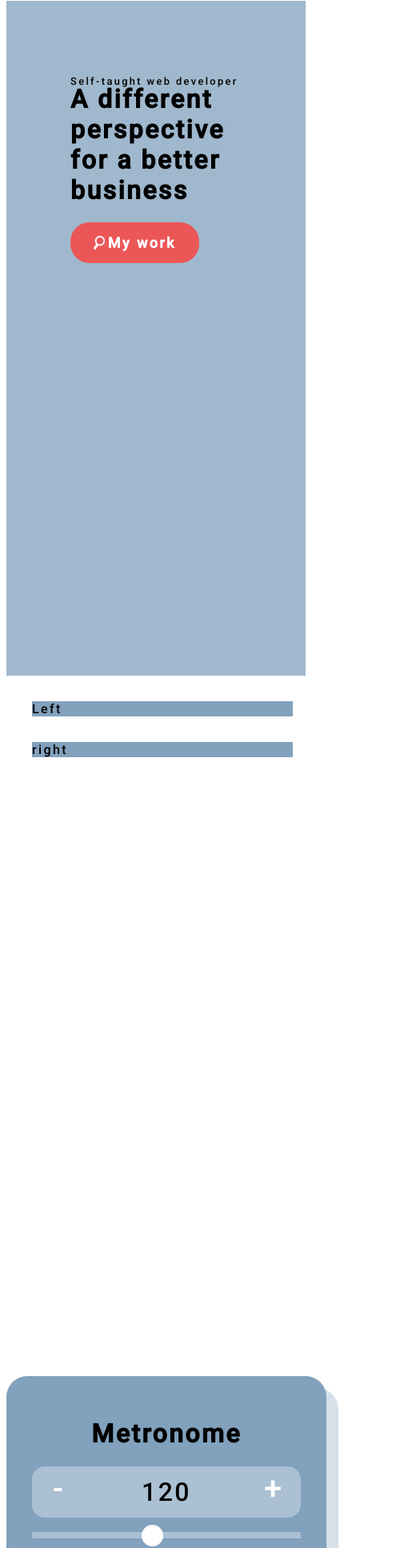
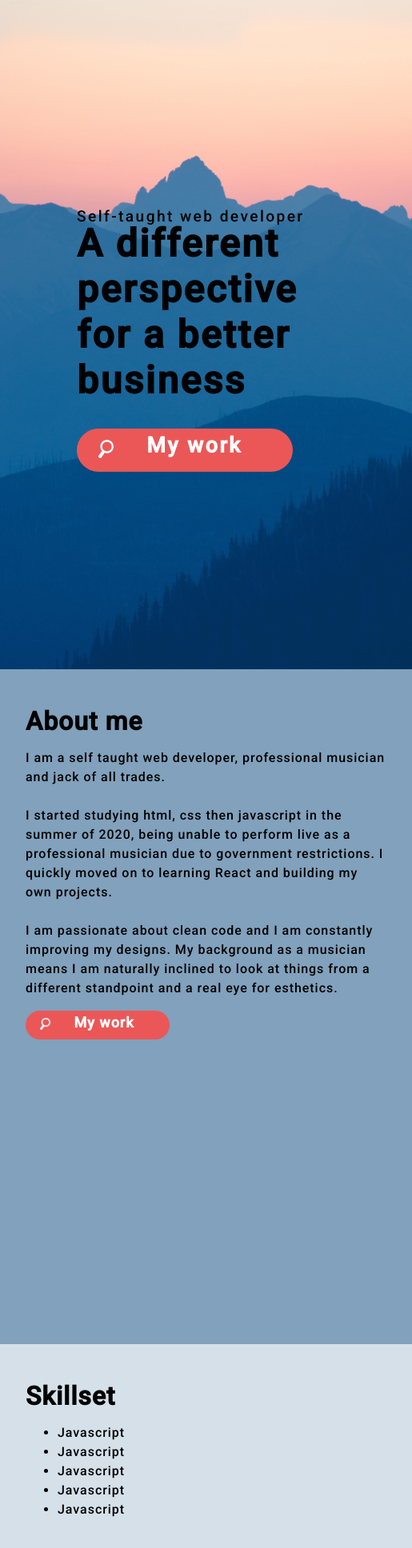
Before and after one commit to phildehovre/phil-react-website, a React (Create React App) app: page / in a window 390 px wide. Shown: the part 64-2000 px from the top of the page at 80% size, 515 px wide, since content can reach past the window. Built offline with nearby package versions, Linux system fonts and the light colour scheme; no server answers.

Commit message:
Responsive

```diff
--- /dev/null
+++ b/src/assets/about.js
@@ -0,0 +1 @@
+export const bio = 'I am a self taught web developer, professional musician and jack of all trades. I started studying html, css then javascript in the summer of 2020, being unable to perform live as a professional musician due to government restrictions. I quickly moved on to learning React and building my own projects. I am passionate about clean code and constantly improving my designs. My background as a musician means I am naturally inclined to look at things from a different standpoint and a real eye for esthetics.'
--- a/src/components/App.js
+++ b/src/components/App.js
@@ -3,14 +3,20 @@ import {BrowserRouter} from 'react-router-dom'
 // import Metronome from './metronome/components/UI'
 import Metronome from './metronome/Metronome'
 
+
+import {bio} from '../assets/about'
 import './style.css'
 
 function App() {
 
     const [showSongs, setShowSongs] = useState(false)
 
+
+
     function scrollIntoView(e) {
         const element = document.getElementById(e.target.attributes.linked.value)
+        console.log(element)
+        // Event.stopPropagation()
         element.scrollIntoView({behavior: "smooth", block: "end", inline: "nearest"})
     }
 
@@ -20,24 +26,42 @@ function App() {
             <nav className='navbar'>
                 <img alt=''/>
                 <div className='navbar logo'>Phil De Hovre</div>
-                <div onClick={scrollIntoView} className='navbar button'>Home</div>
+                <div onClick={scrollIntoView} className='navbar button' linked='hero-there'>Home</div>
                 <div onClick={scrollIntoView} className='navbar button'linked='metro-there'>Projects</div>
-                <div onClick={scrollIntoView} className='navbar button'>Contact</div>
+                <div onClick={scrollIntoView} className='navbar button'linked=''>Contact</div>
                 <div onClick={scrollIntoView} className='navbar button' linked='about-there'>About</div>
             </nav>
-            <div className='hero'>
+            <div className='hero' id='hero-there'>
                 <div className='headline-container'>
                     <p className='headline-subtitle'>Self-taught web developer</p>
                     <h1>A different perspective for a better business</h1>
+                <div className='headline-cta'>
+                        <div className='headline-cta-logo'></div>
+                        <h2 onClick={scrollIntoView} linked='metro-there'>My work</h2>
+                    </div>
+                </div>
+            </div>
+            <div className='about-container' id="about-there">
+                <div className='about-left'>
+                    <h1>About me</h1>
+                    <p>I am a self taught web developer, professional musician and jack of all trades.<br /> <br/>
+                    I started studying html, css then javascript in the summer of 2020, being unable to perform live as a professional musician due to government restrictions. I quickly moved on to learning React and building my own projects.<br/><br/>
+                    I am passionate about clean code and I am constantly improving my designs. My background as a musician means I am naturally inclined to look at things from a different standpoint and a real eye for esthetics.</p>
                     <div className='headline-cta'>
                         <div className='headline-cta-logo'></div>
                         <h2>My work</h2>
                     </div>
                 </div>
-            </div>
-            <div className='about-container' id="about-there">
-                <div className='about-left'>Left</div>
-                <div className='about-right'>right</div>
+                <div className='about-right'>
+                    <h1>Skillset</h1>
+                    <ul>
+                        <li>Javascript</li>
+                        <li>Javascript</li>
+                        <li>Javascript</li>
+                        <li>Javascript</li>
+                        <li>Javascript</li>
+                    </ul>
+                </div>
             </div>
             <div className='metro-container' id="metro-there">
                 <div className='metro-left'>
@@ -46,7 +70,6 @@ function App() {
                     <Metronome showSongs={showSongs} setShowSongs={setShowSongs}/>
                 </div>
             </div>
-            {/* <Metronome /> */}
             </BrowserRouter>
         </div>
     )
--- a/src/components/metronome/DropdownItem.js
+++ b/src/components/metronome/DropdownItem.js
@@ -12,7 +12,7 @@ const DropdownItem = (props) => {
     }
 
     return (
-      <div className="metro-dropdown-item" onClick={e => handleClick(e)}>{sound}</div>
+      <div className="metro-dropdown-item" onClick={handleClick}>{sound}</div>
     )
   }
 
--- a/src/components/metronome/Metronome.js
+++ b/src/components/metronome/Metronome.js
@@ -19,21 +19,18 @@ const Metronome = ({showSongs, setShowSongs}) => {
     const [bpm, setBpm] = useState(120)
     const [tempoInterval, setTempoInterval] = useState(null)
     const [tapped, setTapped] = useState()
-    // const [light, setLight] = useState(undefined)
     const [soundEffect, setSoundEffect] = useState('sidestick')
     const [debouncedBpm, setDebouncedBpm] = useState(bpm)
     const [dropdownOpen, setDropdownOpen] = useState(false)
-    // const [showListSizeSelector, setShowListSizeSelector] = useState(false)
     const [searchTerm, setSearchTerm] = useState('Search')
     const [listSize, setListSize] = useState(25)
 
-    // const [showSongs, setShowSongs] = useState(false)
 
     const [cowbell] = useSound(Cowbell)
     const [woodblock] = useSound(Woodblock)
     const [sidestick] = useSound(Sidestick)
 
-    // Tap Tempo Logic:
+    // ========================== Tap Tempo Logic:
 
     const tapTempo = () => {
       if (tapped) {
@@ -73,16 +70,6 @@ const Metronome = ({showSongs, setShowSongs}) => {
 
 
 
-    // const trigger = (duration) => {
-    //   if (play) {
-    //     playSound()
-    //     setLight(!true)
-    //     setTimeout(() => {setLight(!false)}, duration/2)
-    //   } else {
-    //     return;
-    //   }
-    // }
-
     const startClick = () => {
       setPlay(!play)
     }
@@ -103,7 +90,7 @@ const Metronome = ({showSongs, setShowSongs}) => {
         if (bpm <= 40) {
           setBpm(40)
         }
-        if (bpm > 220) {
+        if (bpm >= 220) {
           setBpm(220)
         }
         const intervalId = setTimeout(() => {
@@ -111,9 +98,9 @@ const Metronome = ({showSongs, setShowSongs}) => {
             }, 500);
         return (() => {
             (clearTimeout(intervalId))
-            console.log('cleared')
         })
     }, [bpm])
+
 
 
     // ========================== Song list Logic ===============================
@@ -130,16 +117,21 @@ const Metronome = ({showSongs, setShowSongs}) => {
       console.log(searchTerm)
     }
 
+    const increment = () => {
+      setBpm(Number(bpm) + 1)
+    }
+    const decrement = () => {
+      setBpm(Number(bpm) - 1)
+    }
 
 
     return (
         <div className='metronome'>
             <h1>Metronome</h1>
             <div className="metro-display">
-                <div className="metro-btn decrement" onClick={e => setBpm(bpm - 1)}>-</div>
+                <div className="metro-btn decrement" onClick={decrement}>-</div>
                 <div className='metro-display bpm'>{bpm}</div>
-                {/* <input type="number" value={bpm} onChange={e => setBpm(e.target.value)}/> */}
-                <div  className="metro-btn increment" onClick={e => setBpm(bpm + 1)}>+</div>
+                <div  className="metro-btn increment" onClick={increment}>+</div>
             </div>
             <input type="range" min="40" max="220" value={bpm} onChange={e =>setBpm(e.target.value)}/>
             <div className="metro-controls">
@@ -147,20 +139,19 @@ const Metronome = ({showSongs, setShowSongs}) => {
             <div
               className="metro-btn-generate"
               onClick={e => generateSongs()}
-              // onMouseEnter={e => renderListSizeSelector(true)}
-              // onMouseLeave={e => renderListSizeSelector(false)}
               >
-                {/* <div className={`listsize ${showListSizeSelector? `open`: `closed`}`}>amount showing</div> */}
               </div>
 
-            <div onClick={tapTempo} className="metro-btn-tap">Tap!</div>
+            <div onClick={tapTempo} className="metro-btn-tap">
+              <div className="outer"></div>
+              <div className="inner"></div>
+            </div>
             <SearchBar
               searchTerm={searchTerm}
               setSearchTerm={setSearchTerm}
               handleSearch={handleSearch}
               />
-            <div className='metro-dropdown-header' onClick={e => setDropdownOpen(!dropdownOpen)}>{soundEffect}</div>
-            </div>
+            <div className='metro-dropdown-header' onClick={e => setDropdownOpen(!dropdownOpen)}>{soundEffect}
               <Dropdown
                 open={dropdownOpen}
                 soundEffect={soundEffect}
@@ -168,6 +159,8 @@ const Metronome = ({showSongs, setShowSongs}) => {
                 dropdownOpen={dropdownOpen}
                 setDropdownOpen={setDropdownOpen}
                 />
+            </div>
+            </div>
               <SongList
                 bpm={debouncedBpm}
                 showSongs={showSongs}
@@ -175,14 +168,9 @@ const Metronome = ({showSongs, setShowSongs}) => {
                 listSize={listSize}
                 setListSize={setListSize}
               />
-              {/* <SongListRefactor
-                bpm={debouncedBpm}
-                showSongs={showSongs}
-                searchTerm={searchTerm}
-              /> */}
               <input type='range' min='0' max='50' onChange={e => setListSize(e.target.value)}/>
               <div>{listSize}</div>
-              <div>Powered by GetSongBpm.com</div>
+              <h6 style={{color: 'var(--secondary)'}}>Powered by GetSongBpm.com</h6>
         </div>
     )
 }
--- a/src/components/metronome/SongList.js
+++ b/src/components/metronome/SongList.js
@@ -18,7 +18,6 @@ function SongList(props) {
 
  useEffect(() => {
      (async () => {
-         console.log('fetching')
          const KEY = BPM_API_KEY
          const res = await axios.get(`https://api.getsongbpm.com/tempo/?api_key=${KEY}&bpm=${bpm}`)
          if (res) {
--- a/src/components/metronome/metronome.css
+++ b/src/components/metronome/metronome.css
@@ -213,6 +213,7 @@ input[type=range] {
 .metro-controls {
     display: flex;
     flex-direction:column;
+    height: 100%;
     width: 100%;
     align-items:center;
     position: relative;
@@ -233,8 +234,8 @@ input[type=range] {
     box-sizing: content-box;
     z-index: 10;
     border: .7em solid var(--primary);
-    height: 12em;
-    width: 12em;
+    height: 55%;
+    width: 55%;
     background-color: var(--ternary);
     border-radius: 250px;
     position: relative;
@@ -262,7 +263,7 @@ input[type=range] {
     }
 
   .metro-btn-tap {
-    height: 35%;
+    height: 30%;
     width: 35%;
     border: none;
     background-color: var(--ternary);
@@ -275,10 +276,9 @@ input[type=range] {
     transition: ease-in 150ms;
     cursor: pointer
   }
-  .metro-btn-tap:after {
+  /* .metro-btn-tap:after { */
+  .metro-btn-tap .outer {
     content: '';
-    /* width: 2em;
-    height: 2em; */
     width: 25%;
     height: 2em;
     position: absolute;
@@ -288,12 +288,13 @@ input[type=range] {
     right: 20%
   }
 
-  .metro-btn-tap:before {
+  /* .metro-btn-tap:before { */
+  .metro-btn-tap .inner {
     content: '';
     width: 12.5%;
     height: 1em;
     position: absolute;
-    top: 44%;
+    top: 43.5%;
     right: 26%;
     border: 5px solid var(--primary);
     border-radius: 50%;
@@ -307,7 +308,7 @@ input[type=range] {
   }
 
   .metro-btn-generate {
-    height: 35%;
+    height: 30%;
     width: 35%;
     border: none;
     background-color: var(--ternary);
@@ -376,8 +377,8 @@ input[type=range] {
   box-sizing: content-box;
   z-index: 10;
   border: .7em solid var(--primary);
-  height: 12em;
-  width: 12em;
+  height: 55%;
+  width: 55%;
   background-color: var(--ternary);
   border-radius: 250px;
   position: relative;
@@ -390,7 +391,7 @@ input[type=range] {
   height: 55%;
   width: 40%;
   position: absolute;
-  top: 25%;
+  top: 23%;
   left: 30%;
   background-image: url('../../assets/pauseicon-final.png');
   background-size: cover;
@@ -409,7 +410,7 @@ input[type=range] {
   border-radius: 26px;
   width: 100%;
   transition: ease-in 150ms;
-  cursor: pointer
+  cursor: pointer;
 }
 
 .metro-dropdown-header:hover {
@@ -418,23 +419,24 @@ input[type=range] {
 
 .metro-dropdown {
   transition:cubic-bezier(1, 0, 0, 1) 250ms;
-  position: relative;
+  position: absolute;
+  height: 20%;
   width: 100%;
-  /* padding: 1em; */
 }
 
-.metro-dropdown-open {
+.metro-dropdown.open {
+  /* top: 1%; */
+  bottom: -97%;
+  right: 1%;
   height: 100%;
   width: 100%;
-  position: absolute;
   transition: ease-in 100ms;
-  /* padding: .5em */
+  padding: .5em
 }
 
-.metro-dropdown-closed {
+.metro-dropdown.closed {
   transition: ease-in 100ms;
-  transform: translateY(45%);
-  border: 1px solid red
+  transform: translateY(-45%);
 }
 
 .metro-dropdown-item {
--- a/src/components/style.css
+++ b/src/components/style.css
@@ -11,6 +11,17 @@
 :root {
     font-family: 'roboto', sans-serif;
     letter-spacing: .15em;
+    /* display: flex; */
+}
+
+html, body {
+    margin: 0;
+    padding: 0;
+  }
+
+.main-container {
+    display: grid;
+    width: 100vw;
 }
 
 .navbar {
@@ -25,21 +36,27 @@
     padding: 1em;
     color: rgb(97, 97, 97);
     text-align: center;
+    cursor: pointer
 }
 
 .hero {
+    display: flex;
     height: 100vh;
     background-color: var(--primary-overlay);
-    position: relative;
-    /* width: 100vw */
+    background-image: url('../assets/josiah-gardner-ksi5l4iJBjM-unsplash.jpg');
+    background-size: cover;
+    background-repeat: no-repeat;
+    background-blend-mode: overlay;
+    background-attachment: fixed ;
+    width: 110%;
+    align-items: center;
 }
 
 
 
 .headline-container {
-    padding: 5em;
-    font-size: 1em;;
-    /* max-width: 100%; */
+    padding: 4em;
+    font-size: 1.5em;;
 }
 
 .headline-subtitle {
@@ -56,11 +73,13 @@
     font-size: 0.75em;
     justify-content: center;
     align-items: center;
-    width: 75%;
+    width: 15em;
+    height: 3em;
+    cursor: pointer;
+    text-align: center;
 }
 
 .headline-cta-logo {
-
     top: .5em;
     height: 1.5em;
     width: 1.5em;
@@ -71,34 +90,70 @@
     /* border: var(--test-border) */
 }
 
+.headline-cta h2 {
+    /* border: 1px solid red; */
+    height: 100%;
+    width: 100%;
+    padding: .2em
+}
+
 .about-container {
-    width: 100vw;
+    letter-spacing: .060em;
+    width: 110%;
     height: 100vh;
 }
 
 .about-left, .about-right {
-    margin:2em;
-    background-color: var(--primary-) ;
+    padding: 2em;
+    line-height: 1.5em;
+    height: 100%;
+    /* width: 100% */
+}
+
+.about-left {
+    background-color: var(--primary-);
+}
+
+.about-right {
+    background-color: var(--ternary);
+}
+
+.metro-container {
+    height: 100%;
+    width: 100%;
+    margin-top: 3em;
+}
+
+.metronome {
+    /* border: 1px solid red; */
+    /* margin-top: 5em */
+    /* padding: 1em; */
 }
 
 @media (min-width: 750px) {
     .hero {
-      display: grid;
-      /* grid-template-columns: minmax(200px, 600px) 1fr; */
-      grid-template-columns: repeat(2, 1fr);
-      background: url('../assets/hero.jpg') no-repeat center left/cover;
-      background-attachment: fixed ;
+        display: grid;
+        grid-template-columns: repeat(2, 1fr);
+        background: url('../assets/hero.jpg') no-repeat center left/cover;
+        background-attachment: fixed ;
     }
 
     .headline-container {
         font-size: 1.75em;
-
     }
 
     .about-container {
         display: grid;
         grid-template-columns: 1fr 1fr;
         gap: 1em;
+        padding: 2em;
+        justify-content: center;
+        text-align: justify;
+    }
+
+    .about-container h1 {
+        border-bottom: 1px solid white;
+        padding-bottom: 1em;
     }
 
     .metro-container {
@@ -112,4 +167,12 @@
         padding: 2em;
     }
 
-  }
+    .about-left, .about-right {
+        padding: 5em;
+        border-radius: 16px;
+    }
+
+    .about-left h1, .about-right h1 {
+        text-align: center;
+    }
+}
```
Also changed, not shown: src/assets/josiah-gardner-ksi5l4iJBjM-unsplash.jpg (added). Lines whose indentation alone changed are shown as unchanged.
